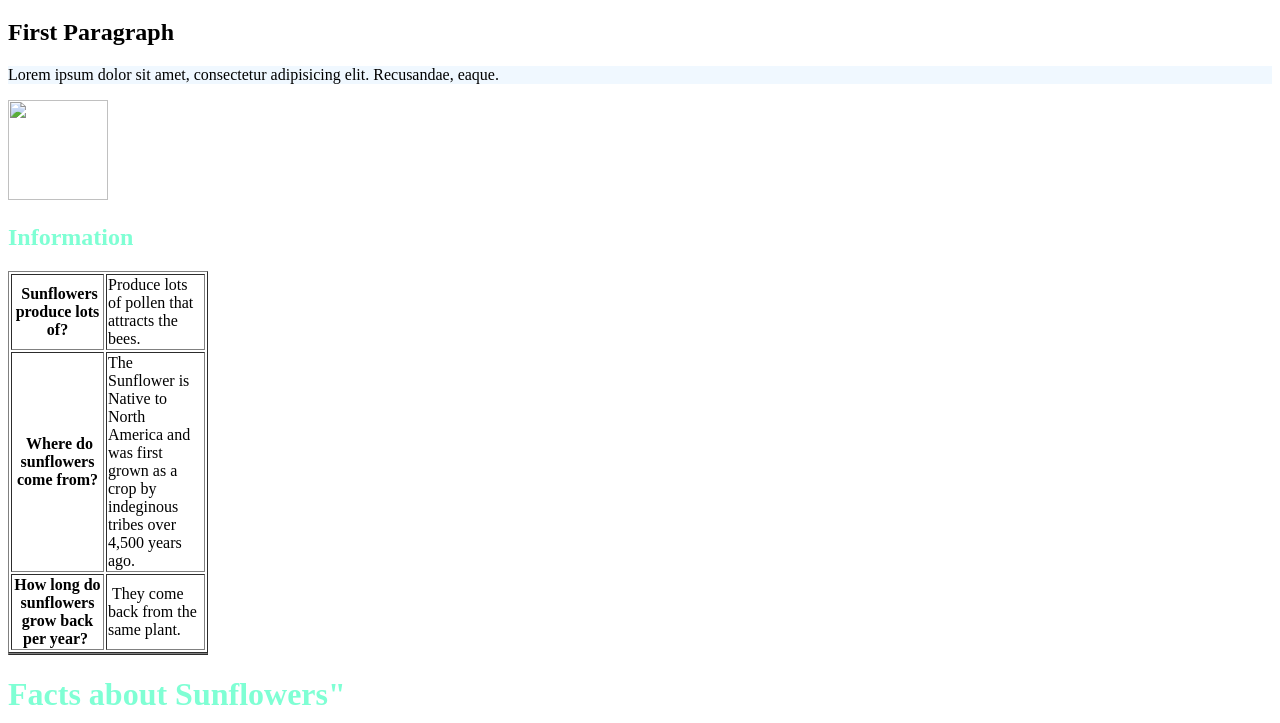
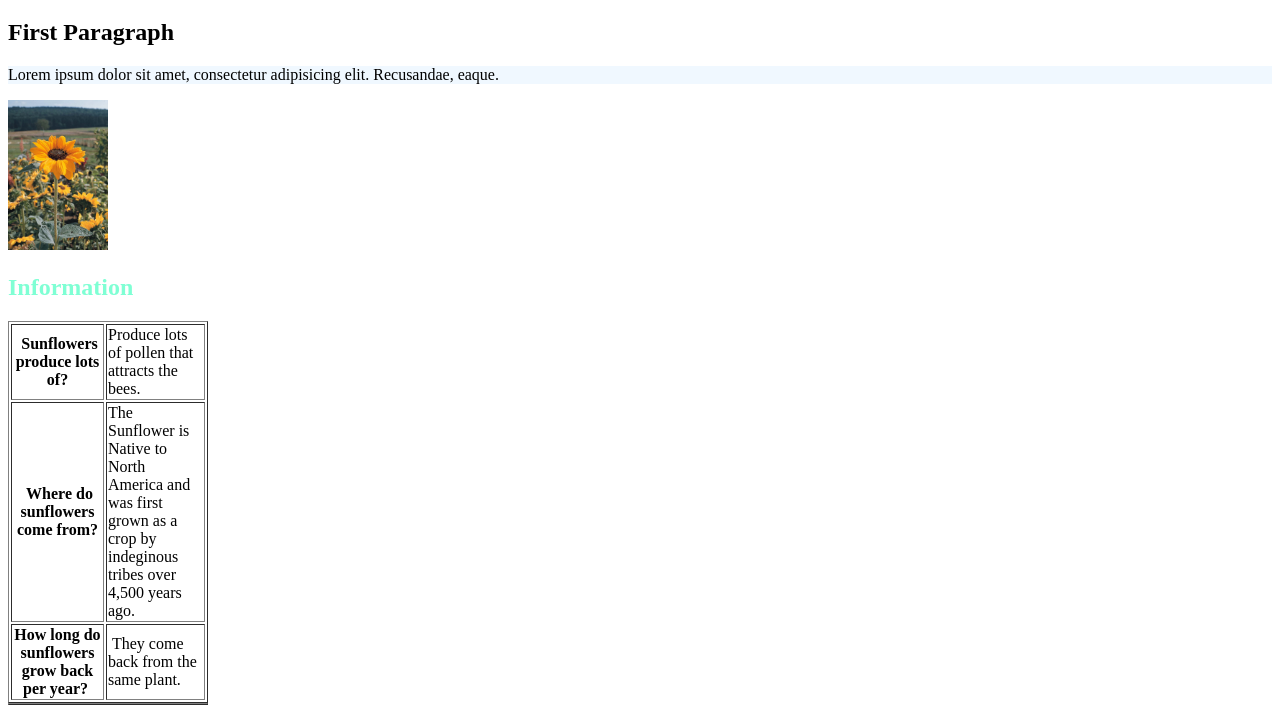
Before and after one commit to brianaduenas/Fall22Proj2, a plain HTML site: page index.html in a window 1280 px wide. Shown: the part 61-784 px from the top of the page. Drawn offline with Linux system fonts and the light colour scheme.

Commit message:
changedimage

```diff
--- a/index.html
+++ b/index.html
@@ -4,8 +4,8 @@
 	<h1>Welcome!</h1>
 	<h2>First Paragraph</h2>
 	<p class="mainStyle">Lorem ipsum dolor sit amet, consectetur adipisicing elit. Recusandae, eaque.</p>
-	<img src="sunflower.jpg" width="100" height="100" alt=""/>
-</head>
+	<img src="Images/sunflowersonayara2.jpg" width="100" alt="Sunflower at the farm">
+	</head>
 	<meta charset="UTF-8"><table width="200" border="1">
   <tbody>
 	  <h2 style= "color: aquamarine ">Information</h2>
```
Also changed, not shown: Images/sunflowersonayara2.jpg (added), 3 other files.
